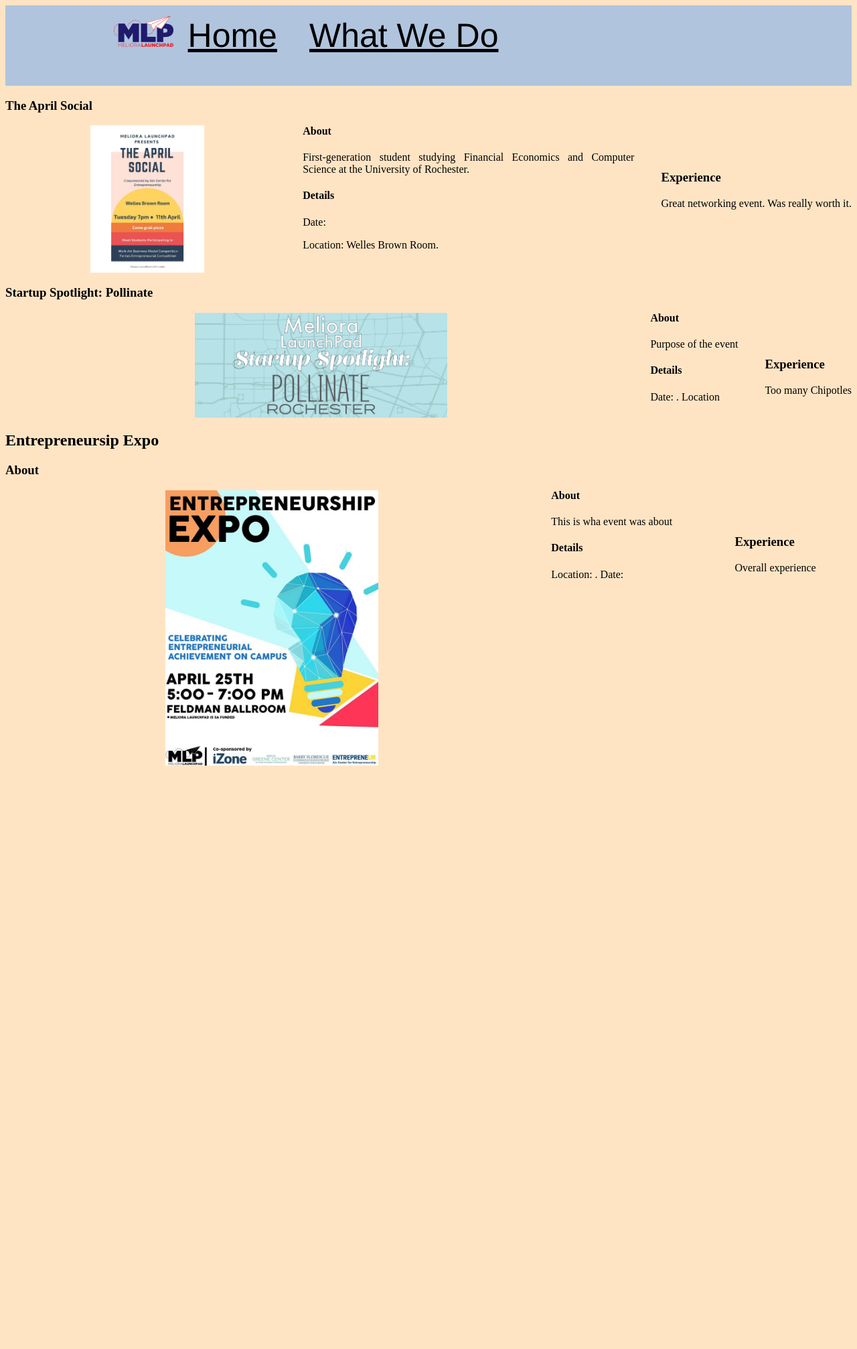
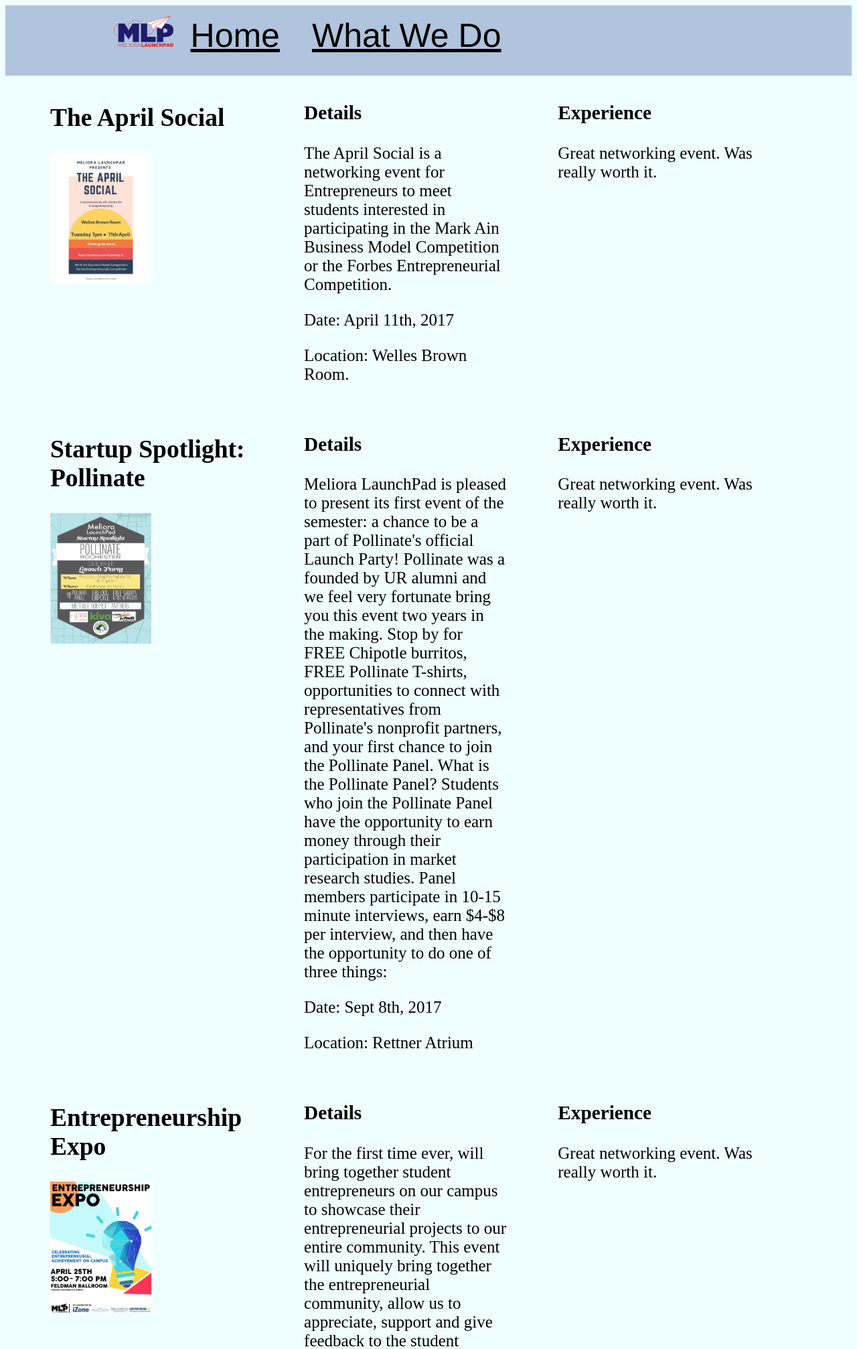
Before and after one commit to sharfuz95/MLP, a PHP site: page /events.html in a window 1280 px wide. Shown: the top 2014 px of the page at 67% size. Before the commit the page ends 1143 px from the top, so only its background shows below. Run offline with PHP 8.4, Linux system fonts and the light colour scheme.

Commit message:
updates code

```diff
--- a/css/events.css
+++ b/css/events.css
@@ -1,45 +1,54 @@
 
 body {
-    background-color: bisque;
+    background-color: azure;
 }
 
 
 
-img{
+/* img{
     display: block;
     margin-left: auto;
     margin-right: auto;
-    width: 10%;
+    width: 20%;
     float:left;
-}
+} */
 
-.container {
-    display: grid;
-    margin: 0 auto;
-    width: 80%;
-    max-width: 1400px;
-}
 
-.title {
+/* .title {
     font-size: 40px;
     text-align: left;
 }
+ */
 
 
-
-.event-info {
+.event {
     display: grid;
-    grid-template-columns: repeat(3, auto);
-    grid-gap: 10px;
+    grid-template-columns: 0.3fr 0.3fr 0.3fr;
+}
+.event-grid-item-block{
+    padding: 10px;
+    font-size: 25px;
+    margin-left: 15%;
+}
+.event-grid-item-block img{
+    width: 50%;
+}
+.event-grid-item-block h4{
+margin-left: 2%;
+padding-left: 5%;
 }
 
-img {
+/* .basic{
+    padding-left: 2%;
+} */
+
+/* img {
     float: left;
     display: inline;
     width: 40%;
 
 }
-
+ */
 
 
 .infoBlock {
@@ -56,6 +65,15 @@
 }
 
 
+.grid-contaner{
+    display: inline-grid;
+    padding: 10px;
+    margin: 0 auto;
+    width: 80%;
+    max-width: 1400px;
+}
+
+
 .navigation{
     background-color: lightsteelblue;
     list-style:none;
@@ -64,12 +82,12 @@
     overflow: hidden;
 }
 
-.navigation li {
+.navigation ul li {
 display: inline-block;
 margin-left: 10%;
 }
 
-.navigation a {
+.navigation ul li a {
 padding: 2%;
 font-size: 50px;
 color:black;
--- /dev/null
+++ b/css/styles.css
@@ -0,0 +1,167 @@
+body{
+    background-color: azure;
+
+}
+
+.center img{
+    display: block;
+    margin-left: auto;
+    margin-right: auto;
+    width: 50%;
+}
+
+.navigation{
+    background-color: lightsteelblue;
+    list-style:none;
+    text-align:left;
+    padding-bottom: 15px;
+    overflow: hidden;
+}
+
+.navigation ul li {
+display: inline-block;
+margin-left: 10%;
+}
+
+.navigation ul li a {
+padding: 2%;
+font-size: 50px;
+color:black;
+font-family: 'Franklin Gothic Medium', 'Arial Narrow', Arial, sans-serif;
+}
+.navigation li img{
+position: relative;
+display: inline-block;
+width: 8%;
+}
+
+
+.home-grid-container{
+    display: inline-grid;
+    padding: 10px;
+    grid-template-columns: 2fr 2fr 2fr;
+
+}
+
+.home-grid-item{
+    background-color: rgba(255, 255, 255, 0.8);
+    border: 1px solid rgba(0, 0, 0, 0.8);
+    padding: 50px;
+    font-size: 15px;
+    text-align: center;
+    margin-right: 5%;
+
+}
+
+.button{
+
+}
+
+
+/*----------------------------------*/
+
+
+body {
+    background-color: azure;
+}
+
+
+
+/* img{
+    display: block;
+    margin-left: auto;
+    margin-right: auto;
+    width: 20%;
+    float:left;
+} */
+
+
+/* .title {
+    font-size: 40px;
+    text-align: left;
+}
+ */
+
+
+.event {
+    display: grid;
+    grid-template-columns: 0.3fr 0.3fr 0.3fr;
+}
+.event-grid-item-block{
+    padding: 10px;
+    font-size: 25px;
+    margin-left: 15%;
+}
+.event-grid-item-block img{
+    width: 50%;
+}
+.event-grid-item-block h4{
+margin-left: 2%;
+padding-left: 5%;
+}
+
+/* .basic{
+    padding-left: 2%;
+} */
+
+/* img {
+    float: left;
+    display: inline;
+    width: 40%;
+
+}
+ */
+
+
+.infoBlock {
+    margin-top: -22px;
+    padding-left: 10px;
+    text-align: justify;
+}
+
+.experience {
+    padding-left: 30px;
+    padding-top: 70px;
+    margin-top: -22px;
+    text-align: justify;
+}
+
+
+.grid-contaner{
+    display: inline-grid;
+    padding: 10px;
+    margin: 0 auto;
+    width: 80%;
+    max-width: 1400px;
+}
+
+
+
+
+
+
+/* .basic{
+    padding-left: 2%;
+} */
+
+/* img {
+    float: left;
+    display: inline;
+    width: 40%;
+
+}
+ */
+
+
+
+
+
+/* .logo img{
+    position: relative;
+left:0;
+top: 0;
+    display: block;
+    margin-left: auto;
+    margin-right: auto;
+    width: 5%;
+} */
--- a/events.html
+++ b/events.html
@@ -5,23 +5,14 @@
 	<head>
 		<meta charset="UTF-8">
 		<title>Past Events</title>
-		<link type="text/css" rel="stylesheet" href="css/events.css">
+		<link type="text/css" rel="stylesheet" href="css/styles.css">
 	</head>
 
 	<body>
-	<div class="frid-container">
+	<div class="event-grid-container">
 
-		<section class="title">
-			<header>
-
-
-			</header>
-		</section>
-
-		<section class="navigation">
-				<p>
-						<nav>
-								<ul class="navigation">
+						<nav class="navigation">
+								<ul>
 									<li>
 									<img src="images/mlp_logo.png" alt= "club logo">
 										<a href="index.html">Home</a>
@@ -29,83 +20,115 @@
 									</li>
 								</ul>
 							</nav>
-				</p>
-		</section>
+
 
 		<main>
-			<section>
 
 
-					<div class="titleBlock">
-						<h3>The April Social</h3>
-					<div class="event-info">
+		<div class="event">
+				<div class="event-grid-item-block">
+				<h2>The April Social</h2>
 					<img src="images/social.jpg" alt="A picture of Brandon">
 
-					<div class="infoBlock">
-						<h4>About</h4>
-						<p>First-generation student studying Financial Economics and Computer Science at the University of Rochester.</p>
+				<div>
 
-						<h4>Details</h4>
-							<p> Date: </p>
+				</div>
+				<section class="basic">
+
+				</section>
+				</div>
+
+				<div class="event-grid-item-block">
+					<h3>Details</h3>
+					<p>The April Social is a networking event for Entrepreneurs to meet students interested in participating in the Mark Ain Business Model Competition or the Forbes Entrepreneurial Competition.
+						</p>
+					<p> Date: April 11th, 2017 </p>
 					<p>Location: Welles Brown Room. </p>
 
 				</div>
 
-				<aside class="experience">
+				<div class="event-grid-item-block">
 
 					<h3>Experience</h3>
 					<p> Great networking event. Was really worth it. </p>
-				</aside>
+				</div>
 
 </div>
+
+<div class="event">
+		<div class="event-grid-item-block">
+		<h2>Startup Spotlight: Pollinate</h2>
+			<img src="images/pollinate-event.png" alt="The official flyer for Pollinat event">
+
+		<div>
+
+		</div>
+		<section class="basic">
+
+		</section>
 		</div>
 
-					<div class="titleBlock">
-						<h3>Startup Spotlight: Pollinate</h3>
-					<div class="event-info">
-						<img src="images/pollinate.jpg" alt="A picture of Famous">
+		<div class="event-grid-item-block">
+			<h3>Details</h3>
+			<p>
+					Meliora LaunchPad is pleased to present its first event of the semester: a chance to be a part of Pollinate's official Launch Party! Pollinate was a founded by UR alumni and we feel very fortunate bring you this event two years in the making. Stop by for FREE Chipotle burritos, FREE Pollinate T-shirts, opportunities to connect with representatives from Pollinate's nonprofit partners, and your first chance to join the Pollinate Panel.
 
-					<div class="infoBlock">
-						<h4>About</h4>
-						<p> Purpose of the event</p>
+					What is the Pollinate Panel?
+					Students who join the Pollinate Panel have the opportunity to earn money through their participation in market research studies. Panel members participate in 10-15 minute interviews, earn $4-$8 per interview, and then have the opportunity to do one of three things:
 
-						<h4>Details</h4>
-						<p> Date:   . Location </p>
+			</p>
+			<p> Date: Sept 8th, 2017 </p>
+			<p>Location: Rettner Atrium </p>
+
+		</div>
+
+		<div class="event-grid-item-block">
+
+			<h3>Experience</h3>
+			<p> Great networking event. Was really worth it. </p>
+		</div>
+
+</div>
+
+</div>
+
+<div class="event">
+		<div class="event-grid-item-block">
+		<h2>Entrepreneurship Expo</h2>
+			<img src="images/expo.jpg" alt="The official flyer for Entrepreneurship Expo even">
+
+		<div>
+
+		</div>
+		<section class="basic">
+
+		</section>
+		</div>
+
+		<div class="event-grid-item-block">
+			<h3>Details</h3>
+			<p>
+					For the first time ever, will bring together student entrepreneurs on our campus to showcase their entrepreneurial projects to our entire community. This event will uniquely bring together the entrepreneurial community, allow us to appreciate, support and give feedback to the student entrepreneurs who have been working on their diverse projects as well as join their ventures. There will also be amazing Professors from our business department, staff and many more esteemed guests and members of our community that students will get the chance to network with.
+
+					If you are interested in entrepreneurship, innovation, ideas or just want to meet some amazing students, faculty and want to be a part of the first Entrepreneurship Expo at the University of Rochester, this event is for you. Join us and celebrate entrepreneurship with us this evening. We hope to see you there!
+
+			</p>
+			<p> Date: April 25th, 2017 </p>
+			<p>Location: Feldman Ball Room</p>
+
+		</div>
+
+		<div class="event-grid-item-block">
+
+			<h3>Experience</h3>
+			<p> Great networking event. Was really worth it. </p>
+		</div>
+
 </div>
 
 
-				<aside class="experience">
-
-					<h3>Experience</h3>
-					<p>Too many Chipotles</p>
-				</aside>
-				</div>
-</div>
-			</section>
-
-			<section class="studentInfoBlock" id="oddOneOut">
-				<h2> Entrepreneursip Expo</h2>
-
-					<div class="titleBlock">
-						<h3>About</h3>
-					<div class="event-info">
-						<img src="images/expo.jpg" alt="Entrepreneursip Expo">
-
-					<div class="infoBlock">
-						<h4>About</h4>
-						<p> This is wha event was about</p>
-
-						<h4>Details</h4>
-						<p>Location:    . Date:   </p>
-					</div>
 
 
-				<aside class="experience">
-
-					<h3>Experience</h3>
-					<P> Overall experience</P>
-				</aside>
-				</div>
 </div>
 			</section>
 		</main>
```
Also changed, not shown: css/index.css (deleted, +0 -69 lines), index.html (+7 -9 lines), images/pollinate-event.png (added). Lines whose indentation alone changed are shown as unchanged.
